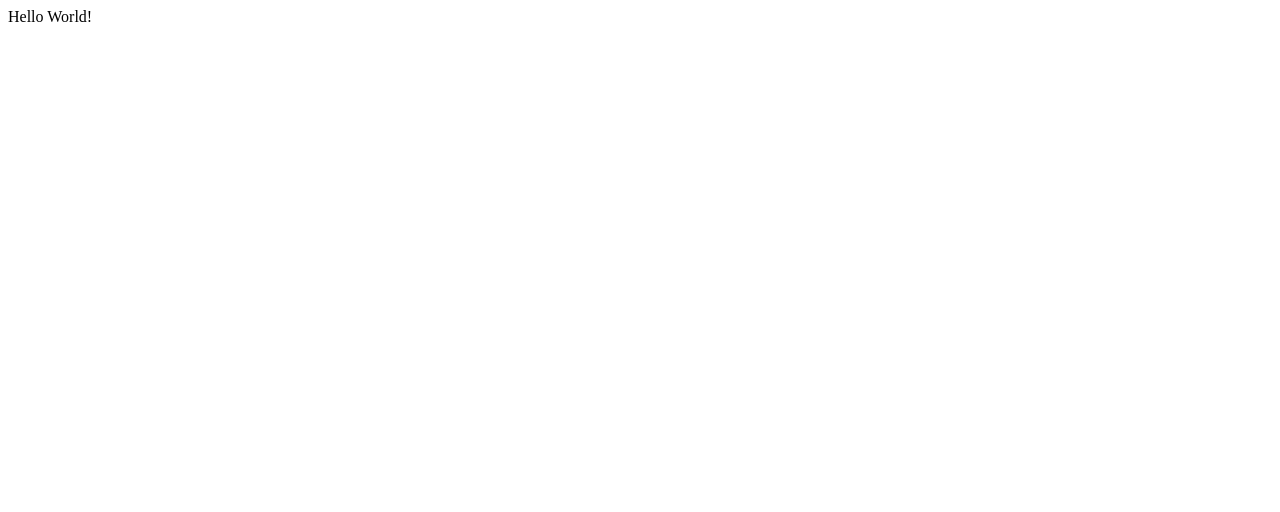
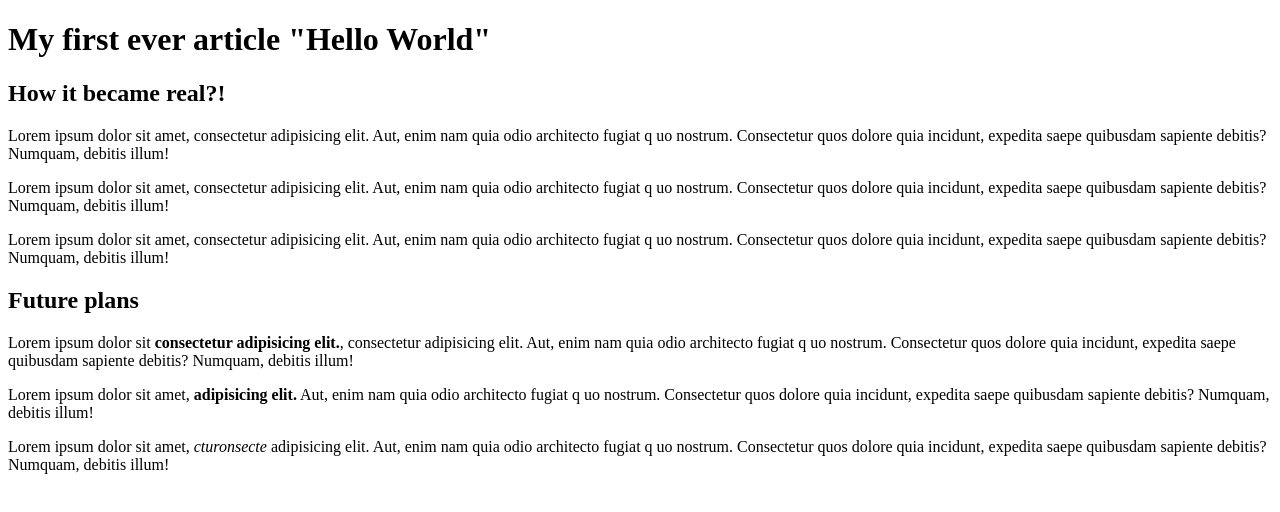
Before and after one commit to justCallMeArslan/html-boilerplate, a plain HTML site: page index.html in a window 1280 px wide. Drawn offline with Linux system fonts and the light colour scheme.

Commit message:
Add article with paragraphs and stylisation.

```diff
--- a/index.html
+++ b/index.html
@@ -1,11 +1,53 @@
-<!DOCTYPE html>
+<!doctype html>
 <html lang="en">
-<head>
-    <meta charset="UTF-8">
-    <meta name="viewport" content="width=device-width, initial-scale=1.0">
-    <title>My Firt Webpage</title>
-</head>
-<body>
-   Hello World!
-</body>
+  <head>
+    <meta charset="UTF-8" />
+    <meta name="viewport" content="width=device-width, initial-scale=1.0" />
+    <title>My First Webpage</title>
+  </head>
+
+  <body>
+    <h1>My first ever article "Hello World"</h1>
+
+    <h2>How it became real?!</h2>
+    <p>
+      Lorem ipsum dolor sit amet, consectetur adipisicing elit. Aut, enim nam
+      quia odio architecto fugiat q uo nostrum. Consectetur quos dolore quia
+      incidunt, expedita saepe quibusdam sapiente debitis? Numquam, debitis
+      illum!
+    </p>
+    <p>
+      Lorem ipsum dolor sit amet, consectetur adipisicing elit. Aut, enim nam
+      quia odio architecto fugiat q uo nostrum. Consectetur quos dolore quia
+      incidunt, expedita saepe quibusdam sapiente debitis? Numquam, debitis
+      illum!
+    </p>
+    <p>
+      Lorem ipsum dolor sit amet, consectetur adipisicing elit. Aut, enim nam
+      quia odio architecto fugiat q uo nostrum. Consectetur quos dolore quia
+      incidunt, expedita saepe quibusdam sapiente debitis? Numquam, debitis
+      illum!
+    </p>
+
+    <h2>Future plans</h2>
+
+    <p>
+      Lorem ipsum dolor sit <strong>consectetur adipisicing elit.</strong>,
+      consectetur adipisicing elit. Aut, enim nam quia odio architecto fugiat q
+      uo nostrum. Consectetur quos dolore quia incidunt, expedita saepe
+      quibusdam sapiente debitis? Numquam, debitis illum!
+    </p>
+    <p>
+      Lorem ipsum dolor sit amet, <b>adipisicing elit.</b> Aut, enim nam quia
+      odio architecto fugiat q uo nostrum. Consectetur quos dolore quia
+      incidunt, expedita saepe quibusdam sapiente debitis? Numquam, debitis
+      illum!
+    </p>
+    <p>
+      Lorem ipsum dolor sit amet, <em>cturonsecte</em> adipisicing elit. Aut,
+      enim nam quia odio architecto fugiat q uo nostrum. Consectetur quos dolore
+      quia incidunt, expedita saepe quibusdam sapiente debitis? Numquam, debitis
+      illum!
+    </p>
+  </body>
 </html>
```
